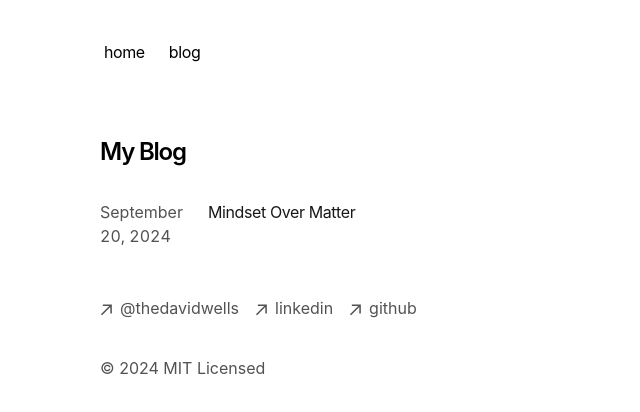
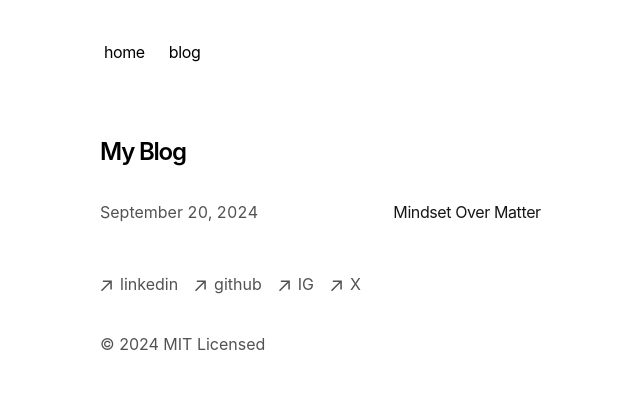
Before and after one commit to thedavidwells/david-wells-website, a Next.js app: page /blog in a window 1280 px wide. Shown: the top 412 px of the page, without its empty margins (252-892 px from the left). Built offline with nearby package versions, Linux system fonts and the light colour scheme.

Commit message:
Minor updates.

```diff
--- a/app/components/footer.tsx
+++ b/app/components/footer.tsx
@@ -24,17 +24,6 @@ export default function Footer() {
             className="flex items-center transition-all hover:text-neutral-800 dark:hover:text-neutral-100"
             rel="noopener noreferrer"
             target="_blank"
-            href="https://x.com/thedavidwells"
-          >
-            <ArrowIcon />
-            <p className="ml-2 h-7">@thedavidwells</p>
-          </a>
-        </li>
-        <li>
-          <a
-            className="flex items-center transition-all hover:text-neutral-800 dark:hover:text-neutral-100"
-            rel="noopener noreferrer"
-            target="_blank"
             href="https://www.linkedin.com/in/thedavidwells/"
           >
             <ArrowIcon />
@@ -52,6 +41,28 @@ export default function Footer() {
             <p className="ml-2 h-7">github</p>
           </a>
         </li>
+        <li>
+          <a
+            className="flex items-center transition-all hover:text-neutral-800 dark:hover:text-neutral-100"
+            rel="noopener noreferrer"
+            target="_blank"
+            href="https://instagram.com/thedavidwells"
+          >
+            <ArrowIcon />
+            <p className="ml-2 h-7">IG</p>
+          </a>
+        </li>
+        <li>
+          <a
+            className="flex items-center transition-all hover:text-neutral-800 dark:hover:text-neutral-100"
+            rel="noopener noreferrer"
+            target="_blank"
+            href="https://x.com/thedavidwells"
+          >
+            <ArrowIcon />
+            <p className="ml-2 h-7">X</p>
+          </a>
+        </li>
       </ul>
       <p className="mt-8 text-neutral-600 dark:text-neutral-300">
         © {new Date().getFullYear()} MIT Licensed
--- a/app/components/posts.tsx
+++ b/app/components/posts.tsx
@@ -1,8 +1,8 @@
-import Link from 'next/link'
-import { formatDate, getBlogPosts } from 'app/blog/utils'
+import Link from "next/link";
+import { formatDate, getBlogPosts } from "app/blog/utils";
 
 export function BlogPosts() {
-  let allBlogs = getBlogPosts()
+  let allBlogs = getBlogPosts();
 
   return (
     <div>
@@ -11,9 +11,9 @@ export function BlogPosts() {
           if (
             new Date(a.metadata.publishedAt) > new Date(b.metadata.publishedAt)
           ) {
-            return -1
+            return -1;
           }
-          return 1
+          return 1;
         })
         .map((post) => (
           <Link
@@ -22,15 +22,15 @@ export function BlogPosts() {
             href={`/blog/${post.slug}`}
           >
             <div className="w-full flex flex-col md:flex-row space-x-0 md:space-x-2">
-              <p className="text-neutral-600 dark:text-neutral-400 w-[100px] tabular-nums">
+              <p className="text-neutral-600 dark:text-neutral-400 grow w-[150px] tabular-nums">
                 {formatDate(post.metadata.publishedAt, false)}
               </p>
-              <p className="text-neutral-900 dark:text-neutral-100 tracking-tight">
+              <p className="text-neutral-900 dark:text-neutral-100 grow tracking-tight">
                 {post.metadata.title}
               </p>
             </div>
           </Link>
         ))}
     </div>
-  )
+  );
 }
--- a/app/layout.tsx
+++ b/app/layout.tsx
@@ -1,27 +1,27 @@
-import './global.css'
-import type { Metadata } from 'next'
-import { GeistSans } from 'geist/font/sans'
-import { GeistMono } from 'geist/font/mono'
-import { Navbar } from './components/nav'
-import { Analytics } from '@vercel/analytics/react'
-import { SpeedInsights } from '@vercel/speed-insights/next'
-import Footer from './components/footer'
-import { baseUrl } from './sitemap'
+import "./global.css";
+import type { Metadata } from "next";
+import { GeistSans } from "geist/font/sans";
+import { GeistMono } from "geist/font/mono";
+import { Navbar } from "./components/nav";
+import { Analytics } from "@vercel/analytics/react";
+import { SpeedInsights } from "@vercel/speed-insights/next";
+import Footer from "./components/footer";
+import { baseUrl } from "./sitemap";
 
 export const metadata: Metadata = {
   metadataBase: new URL(baseUrl),
   title: {
-    default: 'David Wells',
-    template: '%s | Next.js Portfolio Starter',
+    default: "David Wells",
+    template: "%s | Personal Blog",
   },
-  description: 'This is my portfolio.',
+  description: "This is my personal blog.",
   openGraph: {
-    title: 'David Wells',
-    description: 'This is my portfolio.',
+    title: "David Wells",
+    description: "This is my persoal blog.",
     url: baseUrl,
-    siteName: 'My Portfolio',
-    locale: 'en_US',
-    type: 'website',
+    siteName: "The David Wells",
+    locale: "en_US",
+    type: "website",
   },
   robots: {
     index: true,
@@ -29,25 +29,25 @@ export const metadata: Metadata = {
     googleBot: {
       index: true,
       follow: true,
-      'max-video-preview': -1,
-      'max-image-preview': 'large',
-      'max-snippet': -1,
+      "max-video-preview": -1,
+      "max-image-preview": "large",
+      "max-snippet": -1,
     },
   },
-}
+};
 
-const cx = (...classes) => classes.filter(Boolean).join(' ')
+const cx = (...classes) => classes.filter(Boolean).join(" ");
 
 export default function RootLayout({
   children,
 }: {
-  children: React.ReactNode
+  children: React.ReactNode;
 }) {
   return (
     <html
       lang="en"
       className={cx(
-        'text-black bg-white dark:text-white dark:bg-black',
+        "text-black bg-white dark:text-white dark:bg-black",
         GeistSans.variable,
         GeistMono.variable
       )}
@@ -62,5 +62,5 @@ export default function RootLayout({
         </main>
       </body>
     </html>
-  )
+  );
 }
--- a/app/page.tsx
+++ b/app/page.tsx
@@ -1,4 +1,5 @@
 import { BlogPosts } from "app/components/posts";
+import Image from "next/image";
 
 export default function Page() {
   return (
@@ -27,6 +28,12 @@ export default function Page() {
         passions are helping people and solving problems through the use of
         innovative technology.
       </p>
+      <Image
+        src="/images/david.png"
+        alt="An example image"
+        width={600}
+        height={600}
+      />
       <br></br>
     </section>
   );
```
Also changed, not shown: app/public/images/david.png (added).
